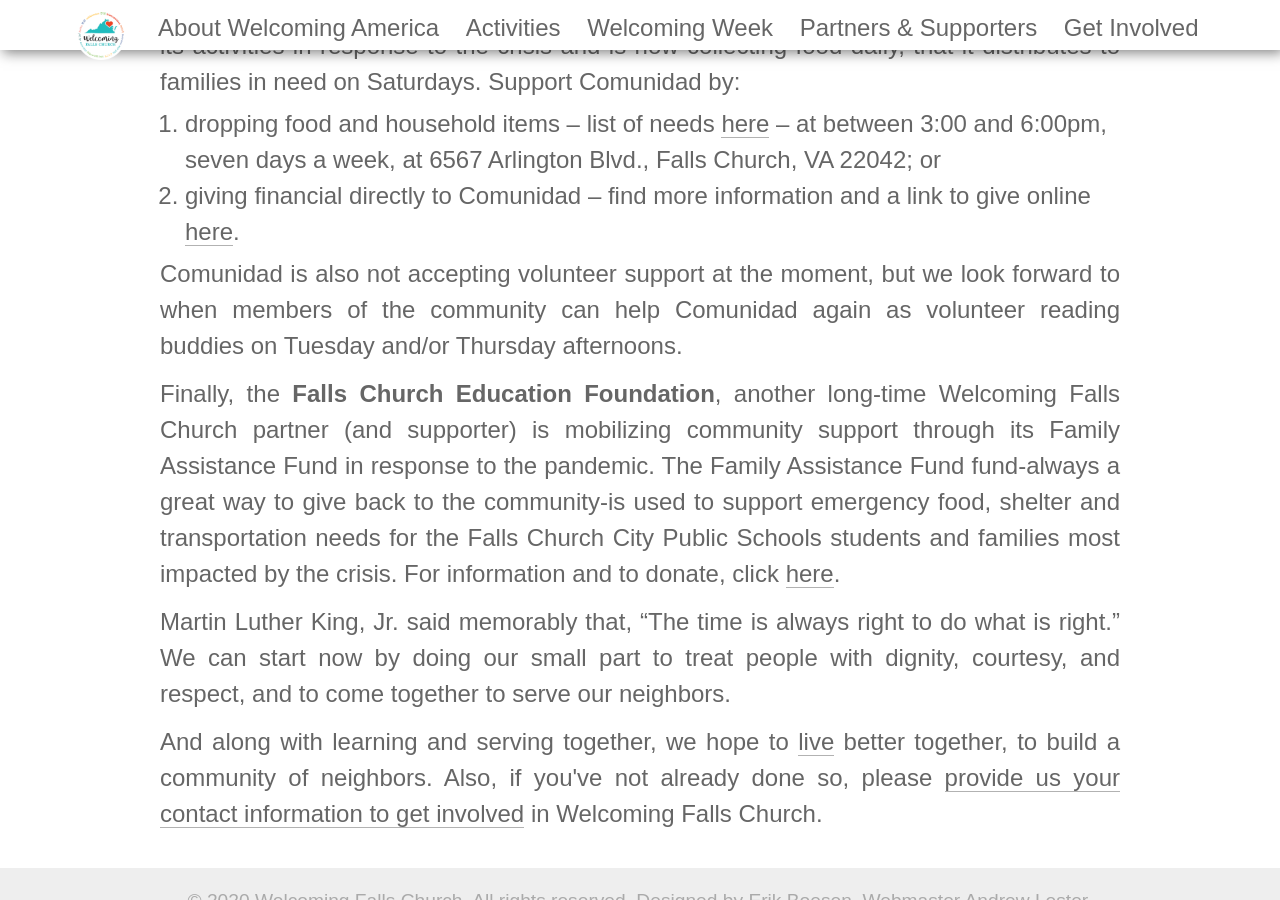
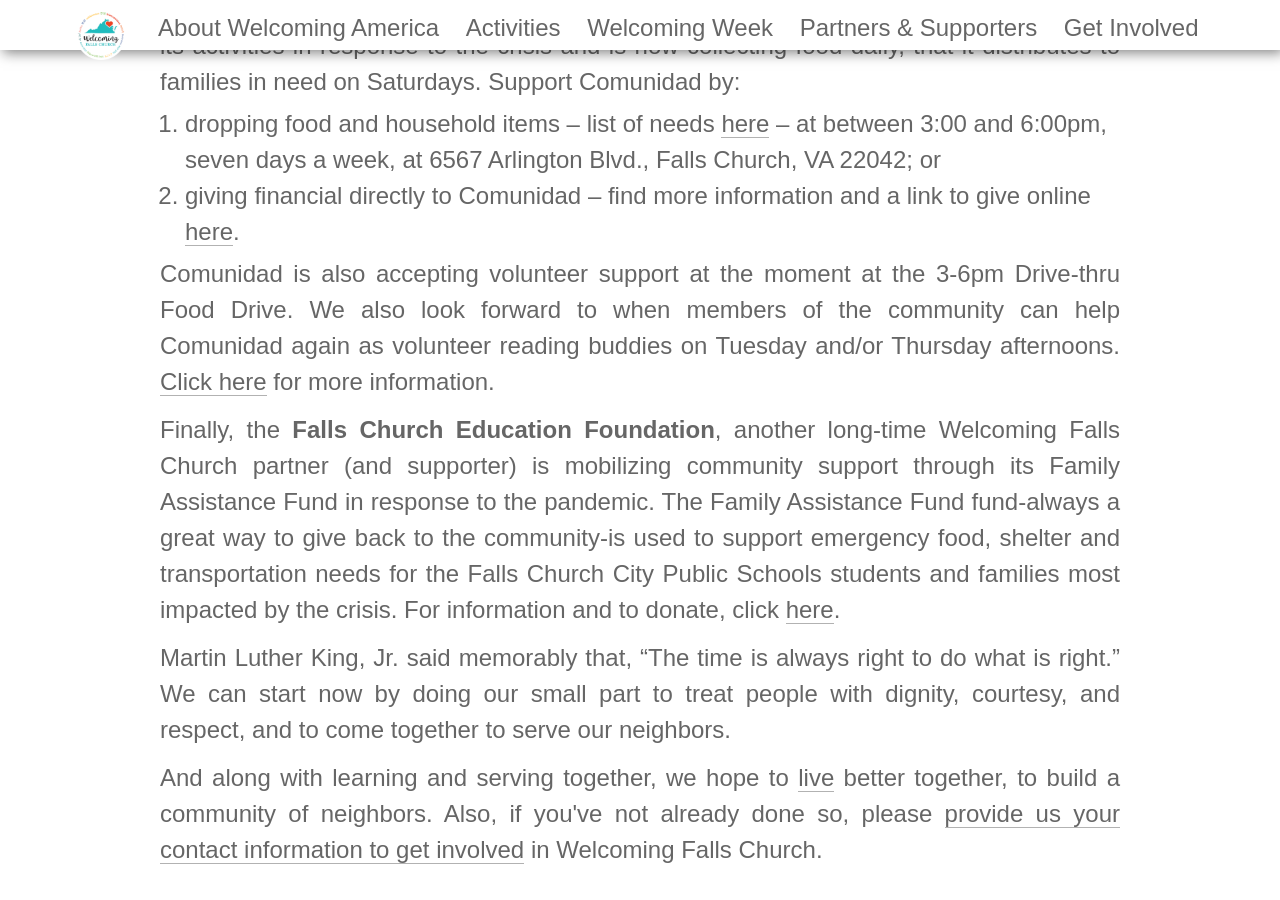
Before and after one commit to wfctest/wfctest, a Jekyll site: the page built from serve.html, in a window 1280 px wide and 900 px high, scrolled down 1702 px. Built offline with Jekyll 4.4.1, drawn with Linux system fonts in a browser that asks for light colours; some web fonts are replaced.

Commit message:
Correct Comunidad volunteer information

```diff
--- a/serve.html
+++ b/serve.html
@@ -22,7 +22,7 @@ permalink: /activities/serve
         <li>dropping food and household items &ndash; list of needs <a href="/files/food_pantry_needs.jpg">here</a> &ndash; at between 3:00 and 6:00pm, seven days a week, at 6567 Arlington Blvd., Falls Church, VA 22042; or</li>
         <li>giving financial directly to Comunidad &ndash; find more information and a link to give online <a href="https://comunidadva.org/covid-19/">here</a>.</li>
     </ol>
-    <p>Comunidad is also not accepting volunteer support at the moment, but we look forward to when members of the community can help Comunidad again as volunteer reading buddies on Tuesday and/or Thursday afternoons.</p>
+    <p>Comunidad is also accepting volunteer support at the moment at the 3-6pm Drive-thru Food Drive. We also look forward to when members of the community can help Comunidad again as volunteer reading buddies on Tuesday and/or Thursday afternoons. <a href="https://comunidadva.org/covid-19">Click here</a> for more information.</p>
     <p>Finally, the <strong>Falls Church Education Foundation</strong>, another long-time Welcoming Falls Church partner (and supporter) is mobilizing community support through its Family Assistance Fund in response to the pandemic. The Family Assistance Fund fund-always a great way to give back to the community-is used to support emergency food, shelter and transportation needs for the Falls Church City Public Schools students and families most impacted by the crisis. For information and to donate, click <a href="http://www.fcedf.org/">here</a>.</p>
     <p>Martin Luther King, Jr. said memorably that, <q>The time is always right to do what is right.</q> We can start now by doing our small part to treat people with dignity, courtesy, and respect, and to come together to serve our neighbors.</p>
     <p>And along with learning and serving together, we hope to <a href="/activities/live">live</a> better together, to build a community of neighbors. Also, if you've not already done so, please <a href="/get-involved">provide us your contact information to get involved</a> in Welcoming Falls Church.</p>
```
